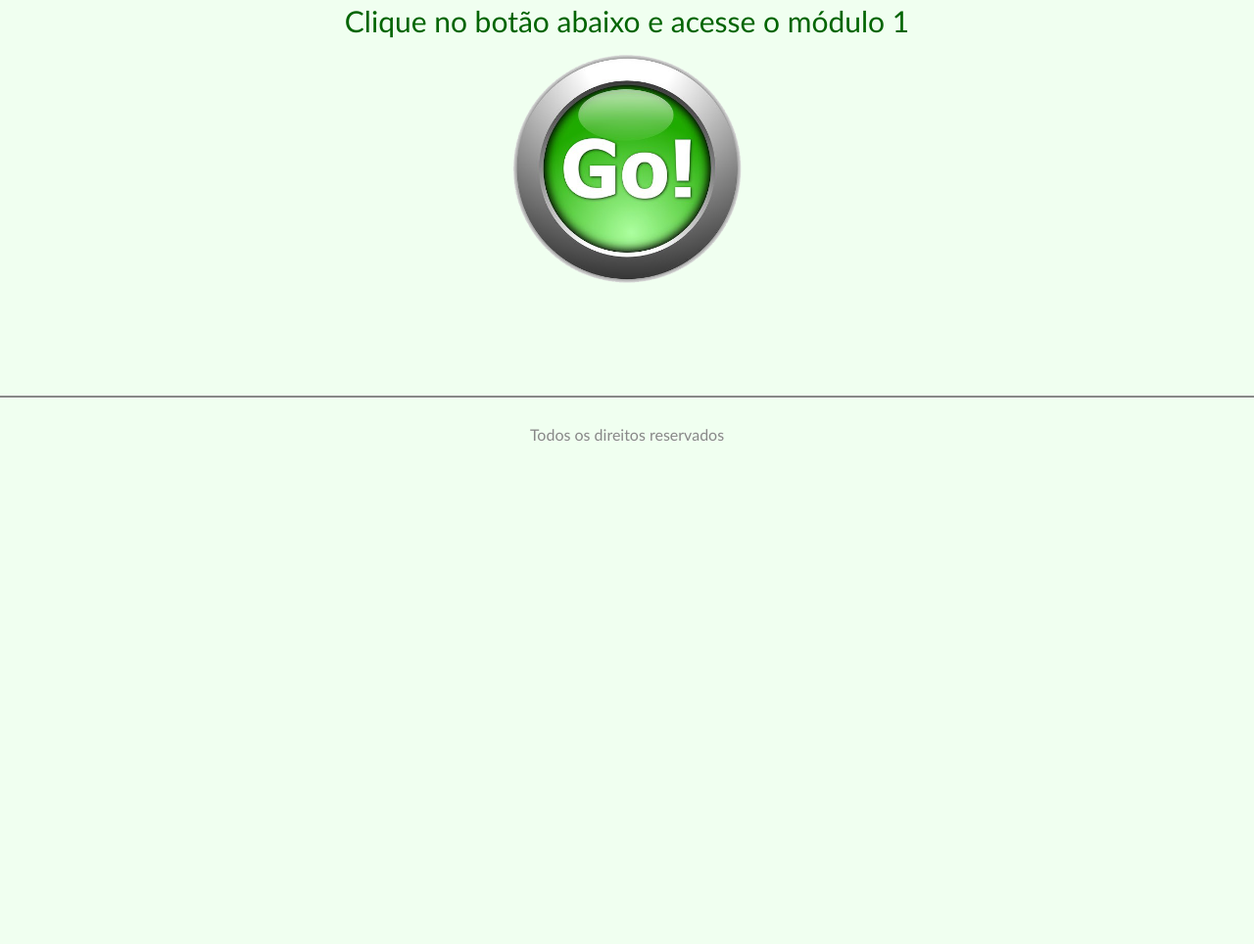
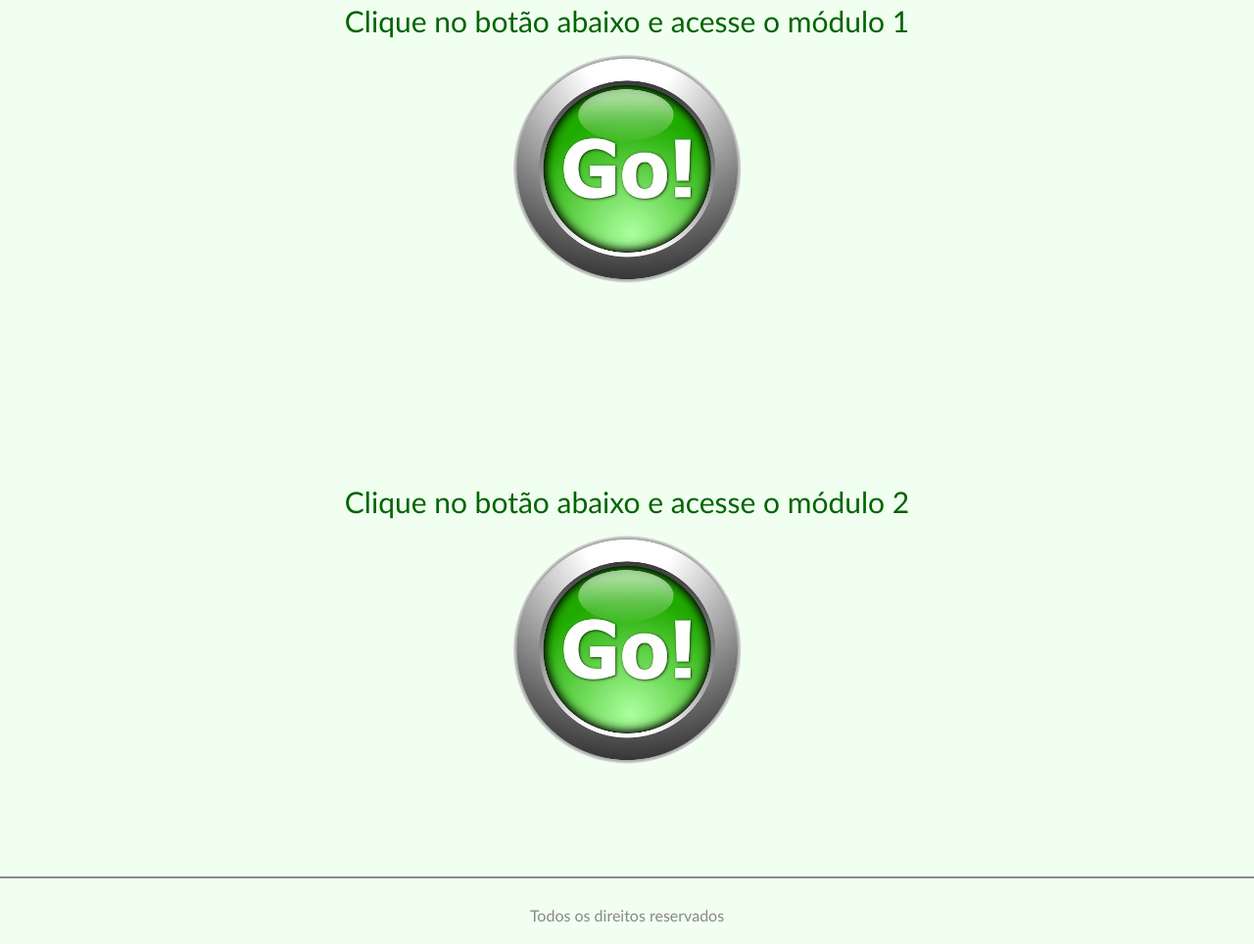
Before and after one commit to thaizoli/cursoexcel, a plain HTML site: page index.html in a window 1280 px wide. Shown: the part 425-1389 px from the top of the page at 98% size. Before the commit the page ends 898 px from the top, so only its background shows below. Drawn offline with Linux system fonts and the light colour scheme.

Commit message:
Update index.html

```diff
--- a/index.html
+++ b/index.html
@@ -1,3 +1,4 @@
+
 <!doctype html>
 <html>
 
@@ -58,6 +59,30 @@
 		</div><!--center-->
 	</div><!--section-1-->
 
+
+
+
+	<div class="section-1">
+		<div class="center">
+		<h2>Clique no botão abaixo e acesse o módulo 2</h2>
+
+		<div style="text-align:center;">
+
+    <a href="https://clipchamp.com/watch/iEWNaIDTtIq"> <img src="imagens/clique.png" style="width: 270px;" />
+</a>
+
+
+			<div class="clear"></div>
+		</div><!--container-section-->
+
+		</div><!--center-->
+	</div><!--section-1-->
+
+
+
+
+
+
 	<div class="footer">
 
 		<p>Todos os direitos reservados</p>
```
